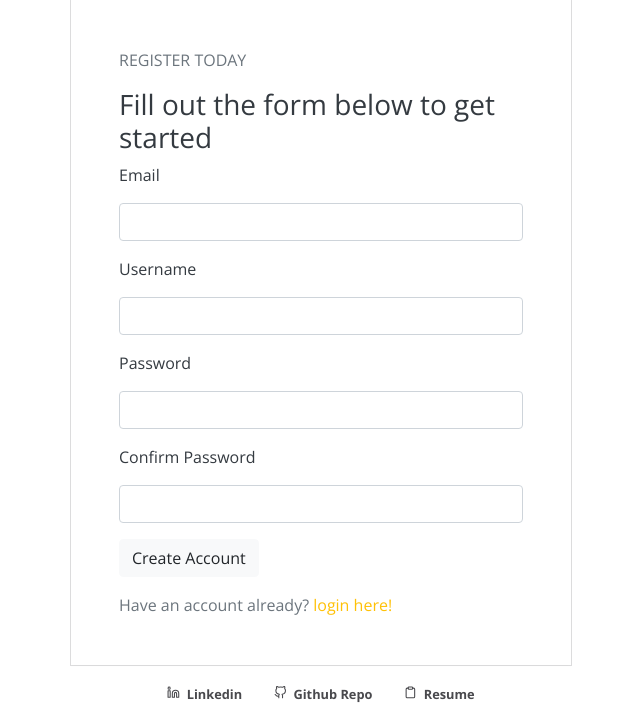
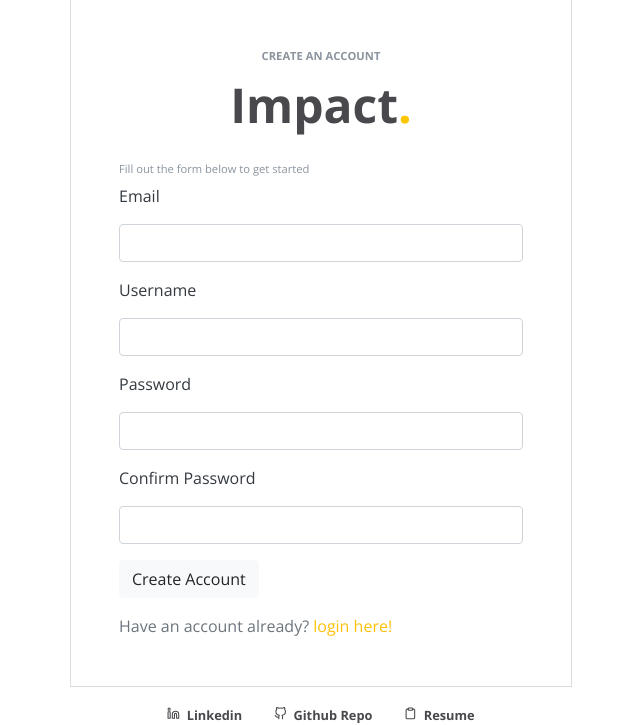
Before and after one commit to miguelcoria94/Impact, a Flask app: page /register in a window 1280 px wide. Shown: the part 76-801 px from the top of the page, without its empty margins (319-959 px from the left). Run offline with Flask 2, Linux system fonts and the light colour scheme; some libraries are stand-ins or nearby versions.

Commit message:
done with register header

```diff
--- a/impact/templates/register.html
+++ b/impact/templates/register.html
@@ -4,8 +4,15 @@
   data-aos="fade-in"
   data-aos-duration="500"
 >
-  <p class="text-muted">REGISTER TODAY</p>
-  <h3 class="text-dark">Fill out the form below to get started</h3>
+  <p class="text-center login-subtitle">CREATE AN ACCOUNT</p>
+  <a
+    style="display: block"
+    class="navbar-brand font-weight-bold logo-text text-center login-logo"
+    href="/"
+  >
+    Impact<span>.</span></a
+  >
+  <h3 class="login-text">Fill out the form below to get started</h3>
   {% with errors = get_flashed_messages(category_filter=["error"]) %} {% if
   errors %}
   <div class="alert alert-danger alert-dismissible fade show">
```
